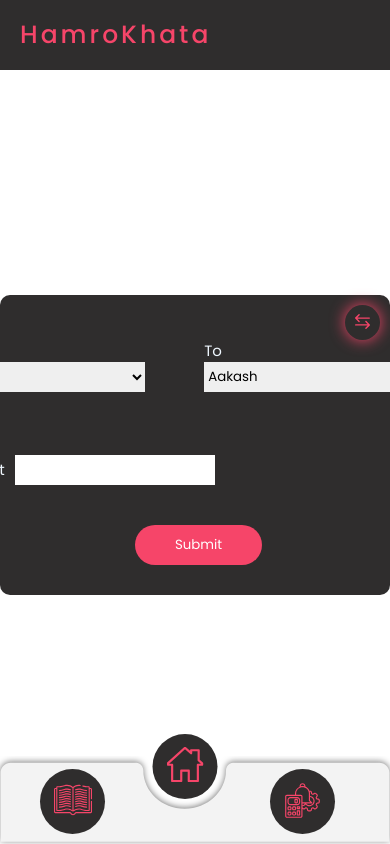
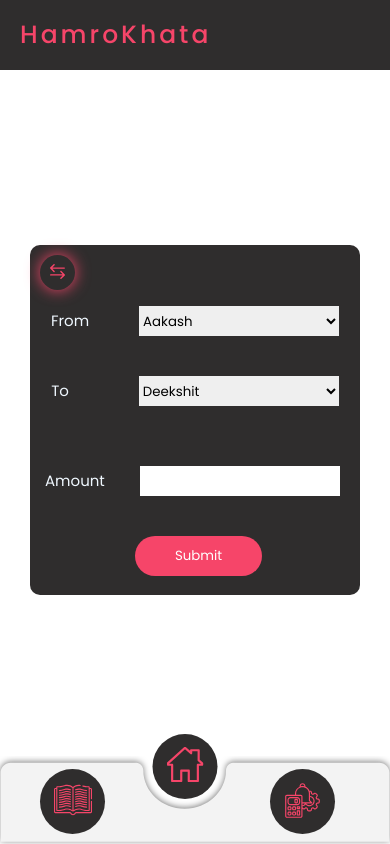
Before and after one commit to aakash018/hamroKhata-client, a React (Create React App) app: page /payment in a window 390 px wide. Built offline with nearby package versions, Linux system fonts and the light colour scheme.

Commit message:
Payment [INITIAL]

```diff
--- /dev/null
+++ b/src/@types/error.ts
@@ -0,0 +1,4 @@
+export default interface IError {
+    display: boolean,
+    errorMessage: string
+}
--- a/src/Components/Entry/style.css
+++ b/src/Components/Entry/style.css
@@ -71,4 +71,8 @@
   #desc-area {
     width: 260px;
   }
+
+  .exange_button{
+    left: 10px;
+  }
 }
--- /dev/null
+++ b/src/Components/ErrorContainer/ErrorContainer.tsx
@@ -0,0 +1,14 @@
+import React from 'react'
+import IError from "../../@types/error"
+import "./style.css"
+const ErrorContainer: React.FC<IError> = ({ display, errorMessage }) => {
+    return (
+        <>
+            {display && <div id="error-container">
+                {errorMessage}
+            </div>}
+        </>
+    )
+}
+
+export default ErrorContainer
--- /dev/null
+++ b/src/Components/ErrorContainer/style.css
@@ -0,0 +1,3 @@
+#error-container{
+    color: rgb(221, 41, 50);
+}
--- a/src/Components/Payment/index.tsx
+++ b/src/Components/Payment/index.tsx
@@ -1,10 +1,14 @@
 import axios from 'axios'
 import React, { useRef, useState } from 'react'
 import MainButton from '../MainButton'
+import ErrorContainer from "../ErrorContainer/ErrorContainer"
 import EXANGE_BUTTON from "../Entry_Switch_Button/index"
 import Exange_button_icon from "../../images/icons/exange_entry.svg";
 
 import "./style.css"
+import { IAudit } from '../../@types/audit';
+import { useLogs } from '../../Context/Logs';
+import IError from "../../@types/error"
 
 interface Props {
     setShowAudied: React.Dispatch<React.SetStateAction<boolean>>
@@ -17,6 +21,15 @@ const Payment: React.FC<Props> = ({ setShowAudied }) => {
     const amount: React.RefObject<HTMLInputElement> = useRef(null)
 
     const [loading, setLoading] = useState(false)
+    const [selectedForFrom, setSelectedForFrom] = useState<string>("Aakash")
+    const [selectedForTo, setSelectedForTo] = useState<string>("Deekshit")
+    const [error, setError] = useState<IError>({
+        display: false,
+        errorMessage: ""
+    })
+
+    const { setAudits } = useLogs()
+
 
     const handleSubmit = async (e: React.FormEvent) => {
         e.preventDefault()
@@ -26,18 +39,44 @@ const Payment: React.FC<Props> = ({ setShowAudied }) => {
             amount: amount.current?.value,
         }
         setLoading(true)
+        try {
             await axios
                 .post(`${process.env.REACT_APP_API_ENDPOINT}/api/payment`, payLoad)
+            const response = await axios
+                .get<IAudit>(`${process.env.REACT_APP_API_ENDPOINT}/api/audit`)
+            if (setAudits) {
+                setAudits(response.data)
+            }
             setLoading(false)
             setShowAudied(true)
             setTimeout(() => {
                 setShowAudied(false)
             }, 1500)
+        } catch {
+            setLoading(false)
+            console.log(e)
+            setError({
+                display: true,
+                errorMessage: "Error Connecting to server"
+            })
         }
+    }
+
+    const handleNameSelectForForm = (e: React.ChangeEvent<HTMLSelectElement>) => {
+        setSelectedForFrom(e.target.value)
+    }
+    const handleNameSelectForTo = (e: React.ChangeEvent<HTMLSelectElement>) => {
+        setSelectedForTo(e.target.value)
+    }
+
+    const names = useRef(["Aakash", "Deekshit", "Subash", "Yaman"])
 
     return (
         <div className="payment-wraper">
             <div id="payment-container">
+                <section className="error-wraper-payment">
+                    <ErrorContainer display={error.display} errorMessage={error.errorMessage} />
+                </section>
                 <section className="payment-exange-button">
                     <EXANGE_BUTTON path="/">
                         <img src={Exange_button_icon} alt="exange_button" />
@@ -47,20 +86,30 @@ const Payment: React.FC<Props> = ({ setShowAudied }) => {
                     <section className="payment-payer-info">
                         <section>
                             <label htmlFor="from-payment-input">From</label>
-                            <select id="from-payment-input" required ref={paid_by}>
-                                <option>Aakash</option>
-                                <option>Deekshit</option>
-                                <option>Subash</option>
-                                <option>Yaman</option>
+                            <select className="from-payment-input-from" required ref={paid_by} onChange={handleNameSelectForForm}>
+                                {
+                                    names.current.map((name, i) => {
+                                        if (selectedForTo !== name) {
+                                            return <option key={i} >{name}</option>
+                                        } else {
+                                            return ""
+                                        }
+                                    })
+                                }
                             </select>
                         </section>
                         <section>
                             <label htmlFor="to-payment-input" >To</label>
-                            <select id="from-payment-input" ref={paid_to} required>
-                                <option>Aakash</option>
-                                <option>Deekshit</option>
-                                <option>Subash</option>
-                                <option>Yaman</option>
+                            <select className="from-payment-input-to" ref={paid_to} required onChange={handleNameSelectForTo}>
+                                {
+                                    names.current.map((name, i) => {
+                                        if (selectedForFrom !== name) {
+                                            return <option key={i} >{name}</option>
+                                        } else {
+                                            return ""
+                                        }
+                                    })
+                                }
                             </select>
                         </section>
                     </section>
--- a/src/Components/Payment/style.css
+++ b/src/Components/Payment/style.css
@@ -25,6 +25,12 @@
     font-size: 1.5rem;
 
     border-radius: 10px;
+}
+
+.error-wraper-payment{
+  position: absolute;
+  top: 10px;
+  left: 50px;
 }
 
 .payment-exange-button{
@@ -96,3 +102,37 @@
   font-family: var(--theme-default-font);
 
 }
+
+@media screen and (max-width: 650px){
+  #payment-container{
+    width: 330px;
+    height: 350px;
+
+    margin-bottom: 50px;
+  }
+
+  .payment-payer-info{
+    flex-direction: column;
+    height: 100px;
+  }
+
+  .payment-exange-button{
+    left: 10px;
+    bottom: 0px;
+  }
+
+  #payment-container form {
+    top: 50%;
+    transform: translateY(-60%);
+  }
+
+  .payment-amount-container label{
+    margin-left: 150px;
+    margin-right: 35px;
+  }
+
+  .from-payment-input-to{
+    margin-left: 20px;
+  }
+
+}
```
Also changed, not shown: 1 other file (tests, documents, lock files or other folders). Lines whose indentation alone changed are shown as unchanged.
